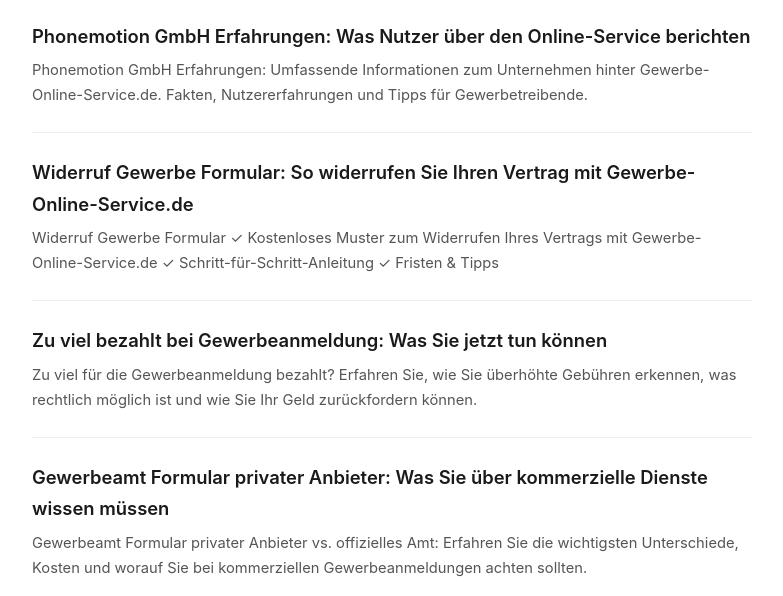
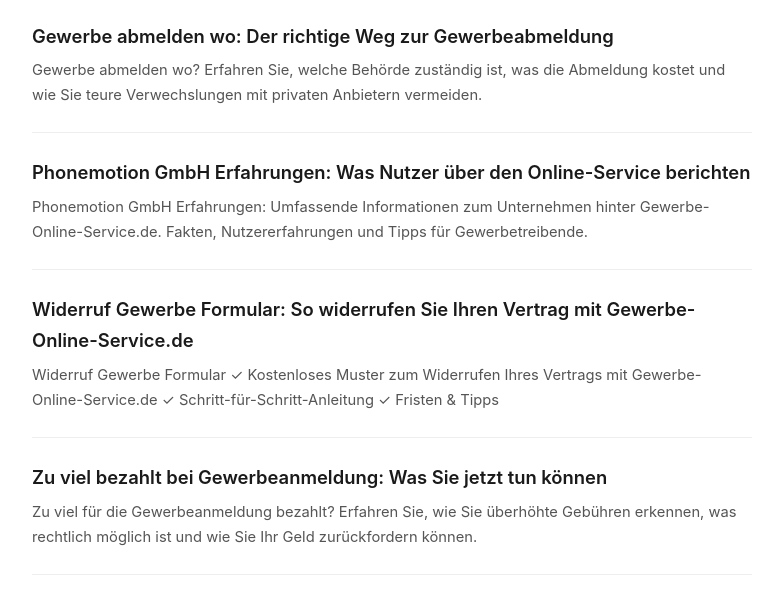
Before and after one commit to haraldlinhart-prog/formular-abzocke, a plain HTML site: page blog/index.html in a window 1280 px wide. Shown: the part 162-758 px from the top of the page, without its empty margins (248-1031 px from the left). Drawn offline with Linux system fonts and the light colour scheme.

Commit message:
suchmaschinen.pro: update news index

```diff
--- a/blog/index.html
+++ b/blog/index.html
@@ -21,6 +21,10 @@
 <a class="back" href="https://www.formular-abzocke.de/">&larr; Zurück zu formular-abzocke.de</a>
 <h1>News</h1>
 <ul>
+  <li>
+    <a href="https://www.formular-abzocke.de/blog/gewerbe-abmelden-wo-der-richtige-weg-zur-gewerbeabmeldung/">Gewerbe abmelden wo: Der richtige Weg zur Gewerbeabmeldung</a>
+    <p>Gewerbe abmelden wo? Erfahren Sie, welche Behörde zuständig ist, was die Abmeldung kostet und wie Sie teure Verwechslungen mit privaten Anbietern vermeiden.</p>
+  </li>
   <li>
     <a href="https://www.formular-abzocke.de/blog/phonemotion-gmbh-erfahrungen-was-nutzer-uber-den-online-service-berich/">Phonemotion GmbH Erfahrungen: Was Nutzer über den Online-Service berichten</a>
     <p>Phonemotion GmbH Erfahrungen: Umfassende Informationen zum Unternehmen hinter Gewerbe-Online-Service.de. Fakten, Nutzererfahrungen und Tipps für Gewerbetreibende.</p>
```
